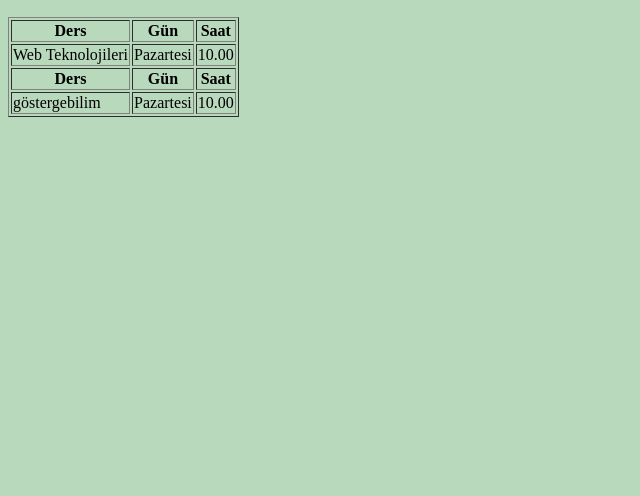
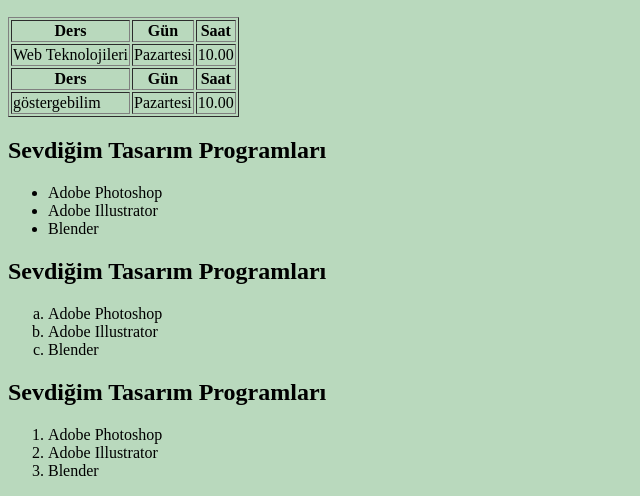
Before and after one commit to fatmanurbalci75-cpu/nur, a plain HTML site: page index.html in a window 1280 px wide. Shown: the part 1428-1924 px from the top of the page, without its empty margins (0-640 px from the left). Before the commit the page ends 1553 px from the top, so only its background shows below. Drawn offline with Linux system fonts and the light colour scheme.

Commit message:
Update index.html

```diff
--- a/index.html
+++ b/index.html
@@ -90,13 +90,29 @@
     </tr>
 </table>
 
+<h2>Sevdiğim Tasarım Programları</h2>
 
+<ul>
+    <li>Adobe Photoshop</li>
+    <li>Adobe Illustrator</li>
+    <li>Blender</li>
+</ul>
 
+<h2>Sevdiğim Tasarım Programları</h2>
 
+<ol type="a">
+    <li>Adobe Photoshop</li>
+    <li>Adobe Illustrator</li>
+    <li>Blender</li>
+</ol>
 
+<h2>Sevdiğim Tasarım Programları</h2>
 
-
-
+<ol type="1">
+    <li>Adobe Photoshop</li>
+    <li>Adobe Illustrator</li>
+    <li>Blender</li>
+</ol>
 
 
 
```
